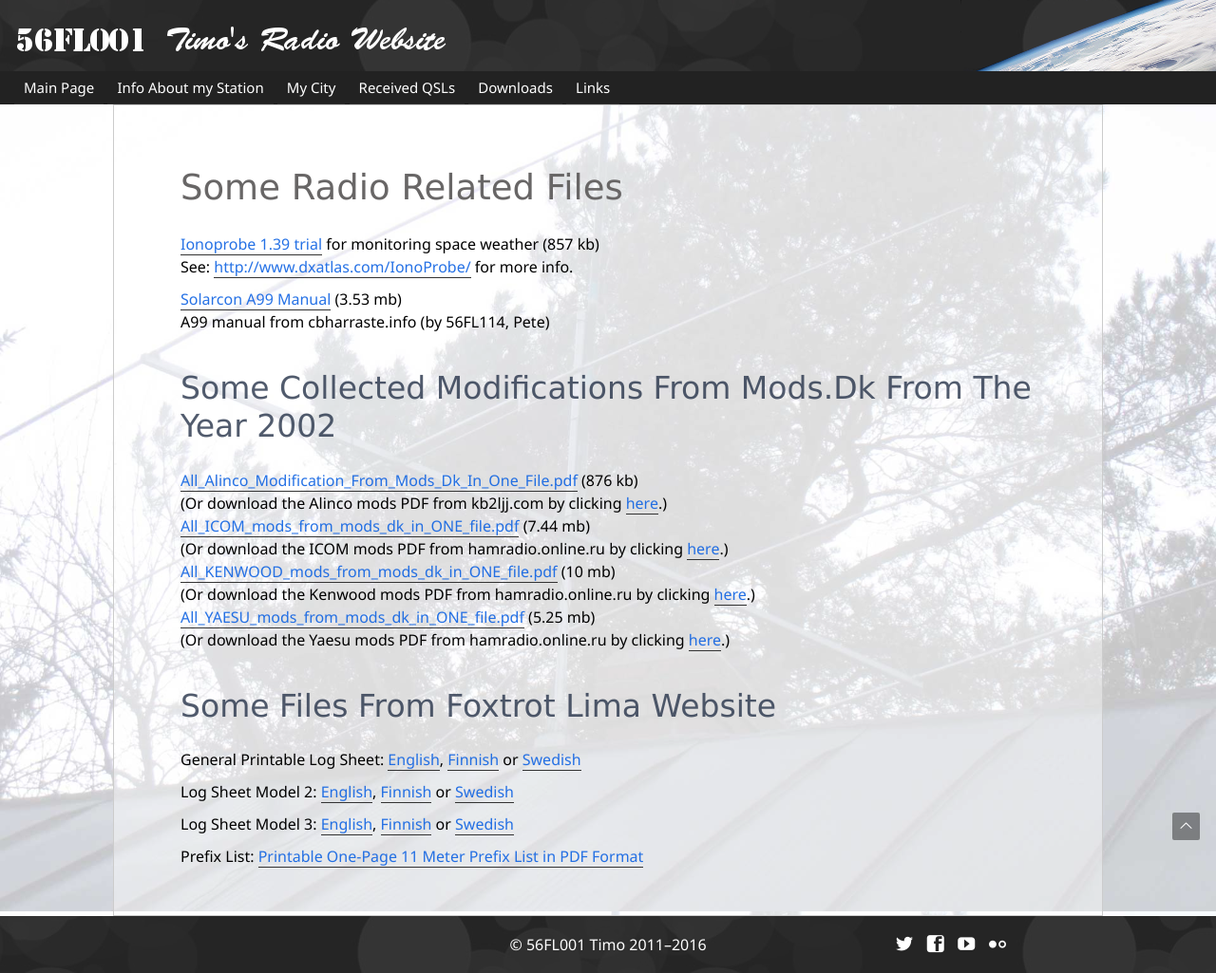
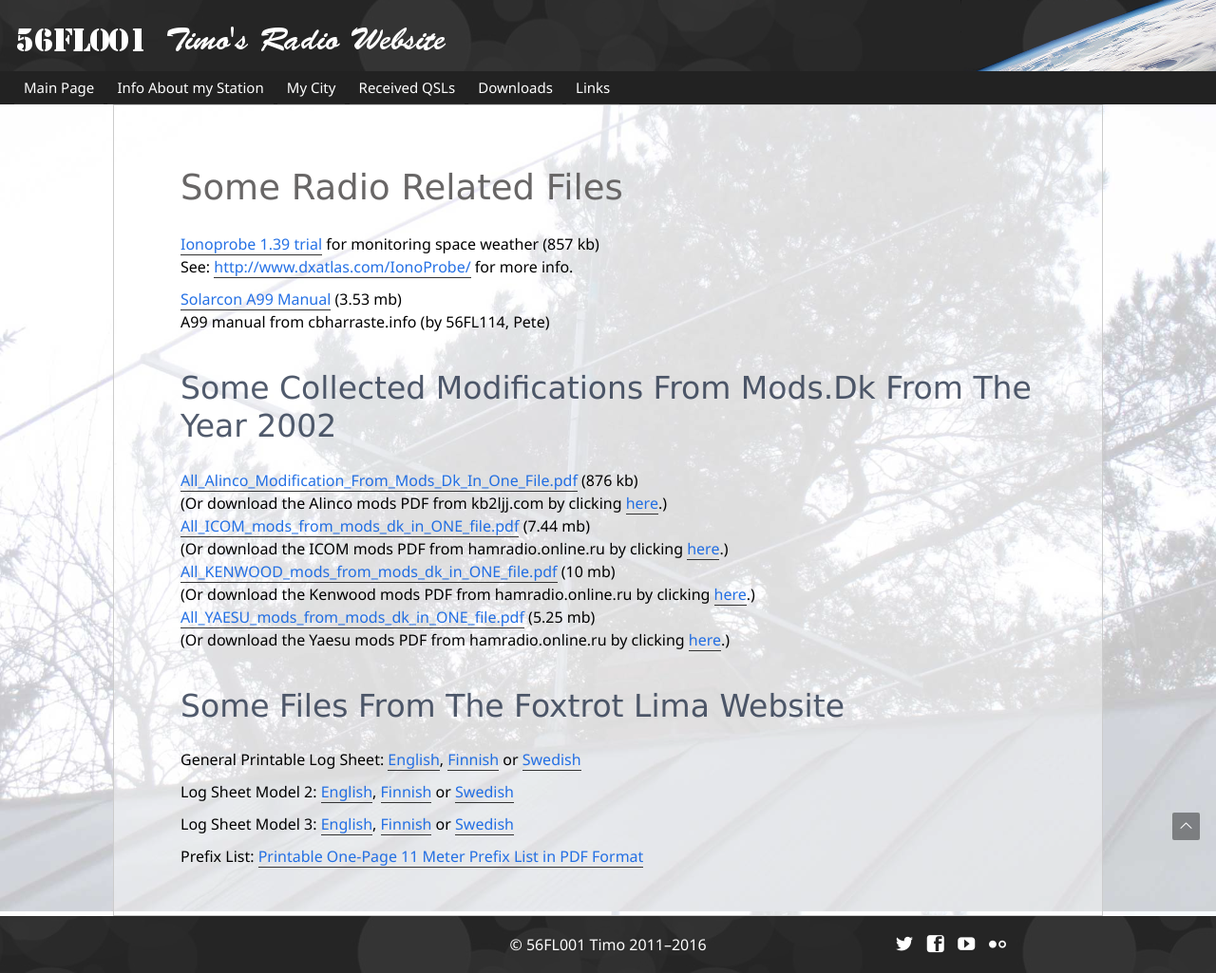
Before and after one commit to teear/56fl001.fldx.org, a Jekyll site: the page built from files.html, in a window 1280 px wide. Shown: the whole page at 95% size. Built offline with Jekyll 4.4.1, drawn with Linux system fonts in a browser that asks for light colours.

Commit message:
Improved text on a heading

```diff
--- a/files.html
+++ b/files.html
@@ -30,7 +30,7 @@ A99 manual from cbharraste.info (by 56FL114, Pete)<br>
 </p>
 
 <div>
-<h2>Some files from Foxtrot Lima website</h2>
+<h2>Some files from the Foxtrot Lima website</h2>
 
 <p>General Printable Log Sheet: <a href="http://fldx.org/site/downloads/fl/fl_log_sheet.pdf">English</a>, <a href="http://fldx.org/site/downloads/fl/fl_lokisivu.pdf">Finnish</a> or <a href="http://fldx.org/site/downloads/fl/fl_logg_sida.pdf">Swedish</a></p>
 <p>Log Sheet Model 2: <a href="http://fldx.org/site/downloads/fl/fl_log_sheet_2.pdf">English</a>, <a href="http://fldx.org/site/downloads/fl/fl_lokisivu_2.pdf">Finnish</a> or <a href="http://fldx.org/site/downloads/fl/fl_logg_sida_2.pdf">Swedish</a></p>
```
